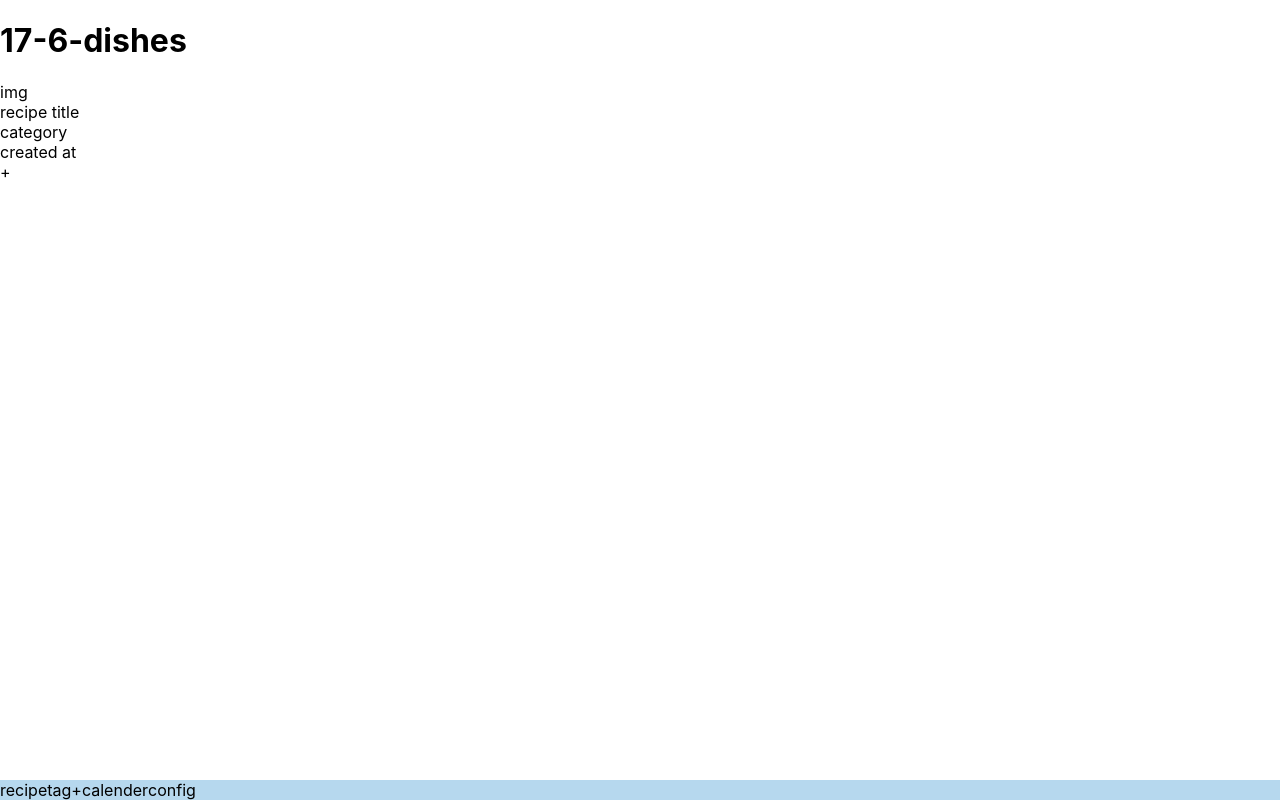
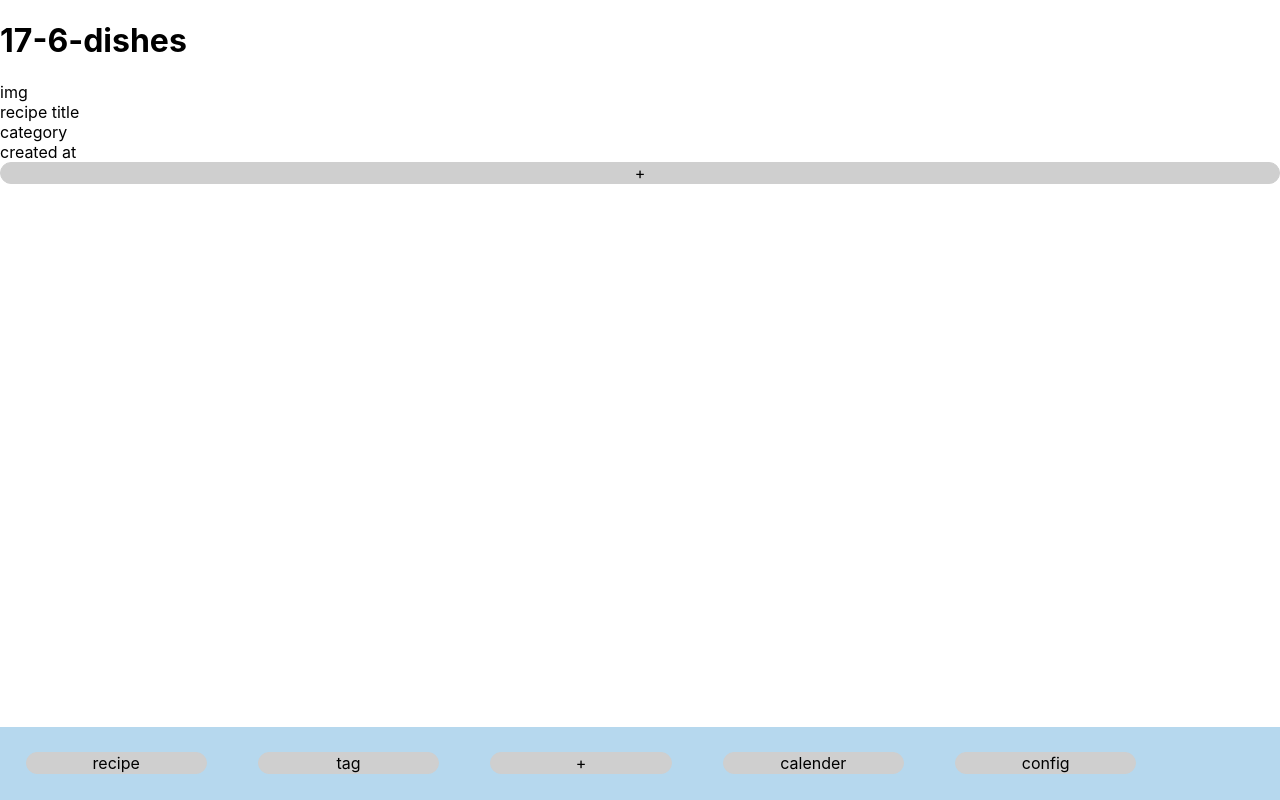
Before and after one commit to ndjndj/dishes-with-react, a React (Create React App) app: page / in a window 1280 px wide. Built offline with nearby package versions, Linux system fonts and the light colour scheme.

Commit message:
fix button.js

```diff
--- a/src/components/button.js
+++ b/src/components/button.js
@@ -4,7 +4,7 @@ class Button extends React.Component {
     render() {
         const btnDesc = this.props.desc;
         return (
-            <div>
+            <div className="btn">
                 {btnDesc}
             </div>
         );
```
